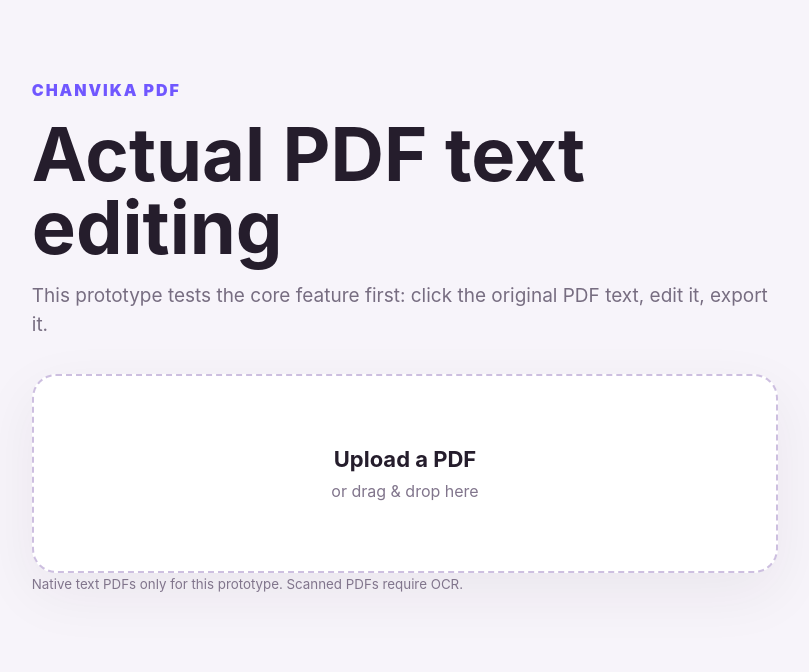
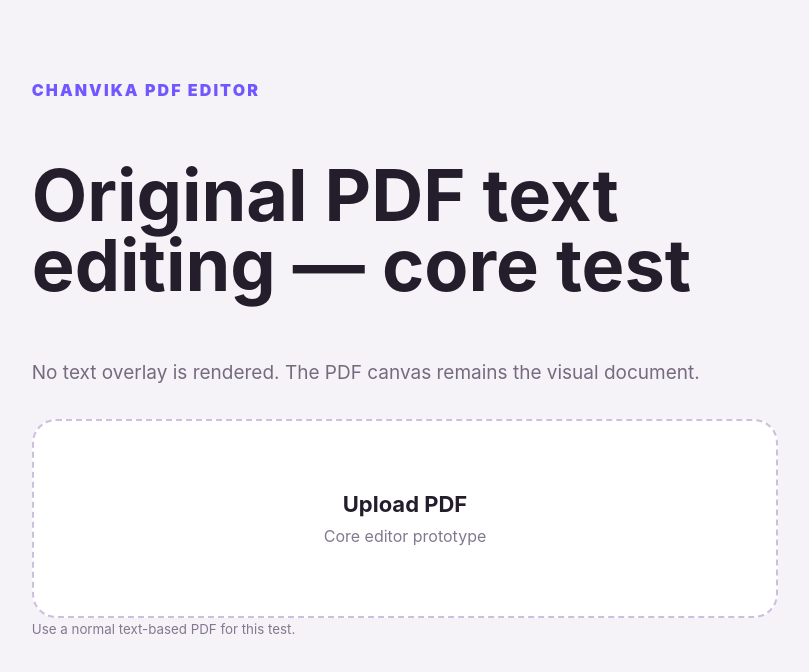
Before and after one commit to CNCreations/Chanvika-PDF_Editor, a React (Vite) app: page / in a window 1280 px wide. Shown: the top 672 px of the page, without its empty margins (235-1044 px from the left). Built offline with nearby package versions, Linux system fonts and the light colour scheme.

Commit message:
Add files via upload

```diff
--- a/package.json
+++ b/package.json
@@ -1,6 +1,6 @@
 {
   "name": "chanvika-pdf-editor",
-  "version": "12.0.0-prototype",
+  "version": "13.0.0-core",
   "private": true,
   "type": "module",
   "scripts": {
--- a/src/main.jsx
+++ b/src/main.jsx
@@ -5,57 +5,46 @@ import*as pdfjsLib from"pdfjs-dist";
 import"./style.css";
 pdfjsLib.GlobalWorkerOptions.workerSrc=new URL("pdfjs-dist/build/pdf.worker.mjs",import.meta.url).toString();
 
-const uid=()=>Math.random().toString(36).slice(2)+Date.now();
-const fonts={Helvetica:StandardFonts.Helvetica,Times:StandardFonts.TimesRoman,Courier:StandardFonts.Courier};
-const hex=h=>{h=h.replace("#","");return rgb(parseInt(h.slice(0,2),16)/255,parseInt(h.slice(2,4),16)/255,parseInt(h.slice(4,6),16)/255)};
-function savePDF(bytes){const a=document.createElement("a");a.href=URL.createObjectURL(new Blob([bytes],{type:"application/pdf"}));a.download="chanvika-edited.pdf";a.click()}
-function Upload({onFile}){const r=useRef();return <div className="upload" onClick={()=>r.current.click()} onDragOver={e=>e.preventDefault()} onDrop={e=>{e.preventDefault();onFile(e.dataTransfer.files[0])}}><input ref={r} hidden type="file" accept=".pdf,application/pdf" onChange={e=>onFile(e.target.files[0])}/><b>Upload a PDF</b><span>or drag & drop here</span></div>}
+const uid=()=>Math.random().toString(36).slice(2);
+const R=(n)=>Math.round(n*1000)/1000;
+function Upload({onFile}){const r=useRef();return <div className="upload" onClick={()=>r.current.click()} onDragOver={e=>e.preventDefault()} onDrop={e=>{e.preventDefault();onFile(e.dataTransfer.files[0])}}><input hidden ref={r} type="file" accept="application/pdf" onChange={e=>onFile(e.target.files[0])}/><b>Upload PDF</b><span>Core editor prototype</span></div>}
 
 function App(){
- const[file,setFile]=useState(null),[doc,setDoc]=useState(null),[page,setPage]=useState(1),[scale,setScale]=useState(1.35),[runs,setRuns]=useState([]),[selected,setSelected]=useState(null),[status,setStatus]=useState(""),[busy,setBusy]=useState(false);
- const canvas=useRef(), pageBox=useRef();
-
- async function openPDF(f){
-  if(!f)return;setBusy(true);setStatus("Reading PDF text…");
-  try{const bytes=new Uint8Array(await f.arrayBuffer());const p=await pdfjsLib.getDocument({data:bytes}).promise;setFile(f);setDoc(p);setPage(1);setSelected(null);setStatus("Click any detected original text to edit it.");}
-  catch(e){console.error(e);setStatus("Could not read this PDF.")}finally{setBusy(false)}
+ const[file,setFile]=useState(null),[pdf,setPdf]=useState(null),[page,setPage]=useState(1),[scale,setScale]=useState(1.3),[runs,setRuns]=useState([]),[sel,setSel]=useState(null),[value,setValue]=useState(""),[status,setStatus]=useState("");
+ const canvas=useRef();
+ async function open(f){if(!f)return;try{const d=new Uint8Array(await f.arrayBuffer()),p=await pdfjsLib.getDocument({data:d}).promise;setFile(f);setPdf(p);setPage(1);setStatus("Click a text run in the PDF.");}catch(e){setStatus("PDF could not be opened.")}}
+ useEffect(()=>{if(pdf)readPage()},[pdf,page,scale]);
+ async function readPage(){
+  const p=await pdf.getPage(page),v=p.getViewport({scale});
+  const c=canvas.current;c.width=v.width;c.height=v.height;
+  await p.render({canvasContext:c.getContext("2d"),viewport:v}).promise;
+  const tc=await p.getTextContent();const a=[];
+  tc.items.forEach((it,i)=>{if(!it.str)return;const t=pdfjsLib.Util.transform(v.transform,it.transform),size=Math.max(7,Math.hypot(t[0],t[1]));a.push({id:`${page}-${i}`,page,index:i,text:it.str,x:t[4],y:t[5]-size,w:Math.max(10,it.width*scale),h:size*1.25,size})});
+  setRuns(a);
  }
- useEffect(()=>{if(doc)load()},[doc,page,scale]);
- async function load(){
-  const p=await doc.getPage(page),v=p.getViewport({scale});
-  const c=canvas.current;c.width=v.width;c.height=v.height;await p.render({canvasContext:c.getContext("2d"),viewport:v}).promise;
-  const tc=await p.getTextContent();const next=[];
-  tc.items.forEach((it,i)=>{
-   if(!it.str)return;
-   const tr=pdfjsLib.Util.transform(v.transform,it.transform);
-   const size=Math.max(7,Math.hypot(tr[0],tr[1]));
-   next.push({id:`p${page}-${i}`,page,index:i,text:it.str,original:it.str,x:tr[4],y:tr[5]-size,w:Math.max(it.width*scale,10),h:size*1.35,size});
-  });
-  setRuns(next);
- }
- function change(id,text){setRuns(a=>a.map(r=>r.id===id?{...r,text}:r))}
- async function exportPDF(){
-  if(!file)return;setBusy(true);setStatus("Creating edited PDF…");
+ // Important: no HTML text layer is rendered. Click targets are transparent buttons,
+ // so the original PDF canvas text remains the only visible text.
+ async function exportPdf(){
+  if(!file)return;setStatus("Writing edited PDF…");
   try{
    const d=await PDFDocument.load(await file.arrayBuffer());
-   const f=await d.embedFont(StandardFonts.Helvetica);
-   const p=d.getPages();
-   // Whiteout only the exact original text-run rectangles and redraw the edited value.
-   // The browser editor itself displays only ONE text representation: the editable run.
+   const font=await d.embedFont(StandardFonts.Helvetica);
+   const pages=d.getPages();
    for(const r of runs){
-    const pg=p[r.page-1];if(!pg)continue;
-    const sx=pg.getWidth()/canvas.current.width, sy=pg.getHeight()/canvas.current.height;
+    if(r.text===r.original||r.text===undefined)continue;
+    const pg=pages[r.page-1];if(!pg)continue;
+    const sx=pg.getWidth()/canvas.current.width,sy=pg.getHeight()/canvas.current.height;
     pg.drawRectangle({x:r.x*sx-1,y:pg.getHeight()-(r.y+r.h)*sy-1,width:r.w*sx+2,height:r.h*sy+2,color:rgb(1,1,1)});
-    if(r.text)pg.drawText(r.text,{x:r.x*sx,y:pg.getHeight()-(r.y+r.h)*sy+1,size:r.size*sx,font:f,color:rgb(.12,.1,.14)});
+    if(r.text)pg.drawText(r.text,{x:r.x*sx,y:pg.getHeight()-(r.y+r.h)*sy+1,size:r.size*sx,font,color:rgb(.12,.1,.14)});
    }
-   savePDF(await d.save());setStatus("✓ Exported edited PDF");
-  }catch(e){console.error(e);setStatus("Export failed.")}finally{setBusy(false)}
- }
- if(!doc)return <main><div className="hero"><div className="logo">CHANVIKA PDF</div><h1>Actual PDF text editing</h1><p>This prototype tests the core feature first: click the original PDF text, edit it, export it.</p><Upload onFile={openPDF}/><small>Native text PDFs only for this prototype. Scanned PDFs require OCR.</small></div></main>;
- return <main className="editor"><header><button onClick={()=>setDoc(null)}>←</button><strong>Chanvika PDF Editor — Prototype</strong><span>{file?.name}</span><button className="export" onClick={exportPDF} disabled={busy}>Export PDF</button></header>
- <div className="toolbar"><button onClick={()=>setPage(Math.max(1,page-1))}>‹</button><b>Page {page} / {doc.numPages}</b><button onClick={()=>setPage(Math.min(doc.numPages,page+1))}>›</button><i/><button onClick={()=>setScale(Math.max(.8,scale-.1))}>−</button><span>{Math.round(scale*100)}%</span><button onClick={()=>setScale(Math.min(2.2,scale+.1))}>＋</button></div>
- <section className="workspace"><div className="paper" ref={pageBox}><canvas ref={canvas}/><div className="textLayer">{runs.map(r=><div key={r.id} className={"run "+(selected===r.id?"selected":"")} style={{left:r.x,top:r.y,width:r.w,minHeight:r.h,fontSize:r.size}} onClick={e=>{e.stopPropagation();setSelected(r.id)}}>{selected===r.id?<textarea autoFocus value={r.text} onChange={e=>change(r.id,e.target.value)} onBlur={()=>setSelected(null)}/>:r.text}</div>)}</div></div></section>
- <footer>{selected?<span>Editing original PDF text. Type, delete or replace it.</span>:<span>{status}</span>}</footer>
- </main>
+   const bytes=await d.save(),a=document.createElement("a");a.href=URL.createObjectURL(new Blob([bytes],{type:"application/pdf"}));a.download="chanvika-edited.pdf";a.click();setStatus("✓ Export complete");
+  }catch(e){console.error(e);setStatus("Export failed.")}}
+ if(!pdf)return <main><section className="hero"><div className="brand">CHANVIKA PDF EDITOR</div><h1>Original PDF text editing — core test</h1><p>No text overlay is rendered. The PDF canvas remains the visual document.</p><Upload onFile={open}/><small>Use a normal text-based PDF for this test.</small></section></main>;
+ const current=runs.find(r=>r.id===sel);
+ return <main className="app"><header><button onClick={()=>setPdf(null)}>←</button><b>Content-Stream Core</b><span>{file?.name}</span><button className="export" onClick={exportPdf}>Export PDF</button></header>
+ <div className="bar"><button onClick={()=>setPage(Math.max(1,page-1))}>‹</button><b>Page {page}/{pdf.numPages}</b><button onClick={()=>setPage(Math.min(pdf.numPages,page+1))}>›</button><i/><button onClick={()=>setScale(Math.max(.8,scale-.1))}>−</button><span>{Math.round(scale*100)}%</span><button onClick={()=>setScale(Math.min(2,scale+.1))}>＋</button></div>
+ <div className="workspace"><div className="paper"><canvas ref={canvas}/><div className="clickMap">{runs.map(r=><button key={r.id} title={r.text} className={"hit "+(sel===r.id?"selected":"")} style={{left:r.x,top:r.y,width:r.w,height:r.h}} onClick={()=>{setSel(r.id);setValue(r.text);setStatus("Original PDF text selected.")}} aria-label={"Edit "+r.text}/>)}</div></div></div>
+ <aside className="editor">{current?<><h3>Edit selected PDF text</h3><div className="original">Original: <b>{current.original}</b></div><textarea autoFocus value={value} onChange={e=>{setValue(e.target.value);setRuns(a=>a.map(x=>x.id===current.id?{...x,text:e.target.value}:x))}}/><p>Only the PDF's selected region is changed on export. The page itself is not re-rendered as an HTML text layer.</p></>:<><h3>Click text</h3><p>{status}</p></>}</aside>
+ <footer>{status}</footer></main>
 }
 createRoot(document.getElementById("root")).render(<App/>);
```
Also changed, not shown: src/style.css (+1 -1 lines), 1 other file (tests, documents, lock files or other folders).
